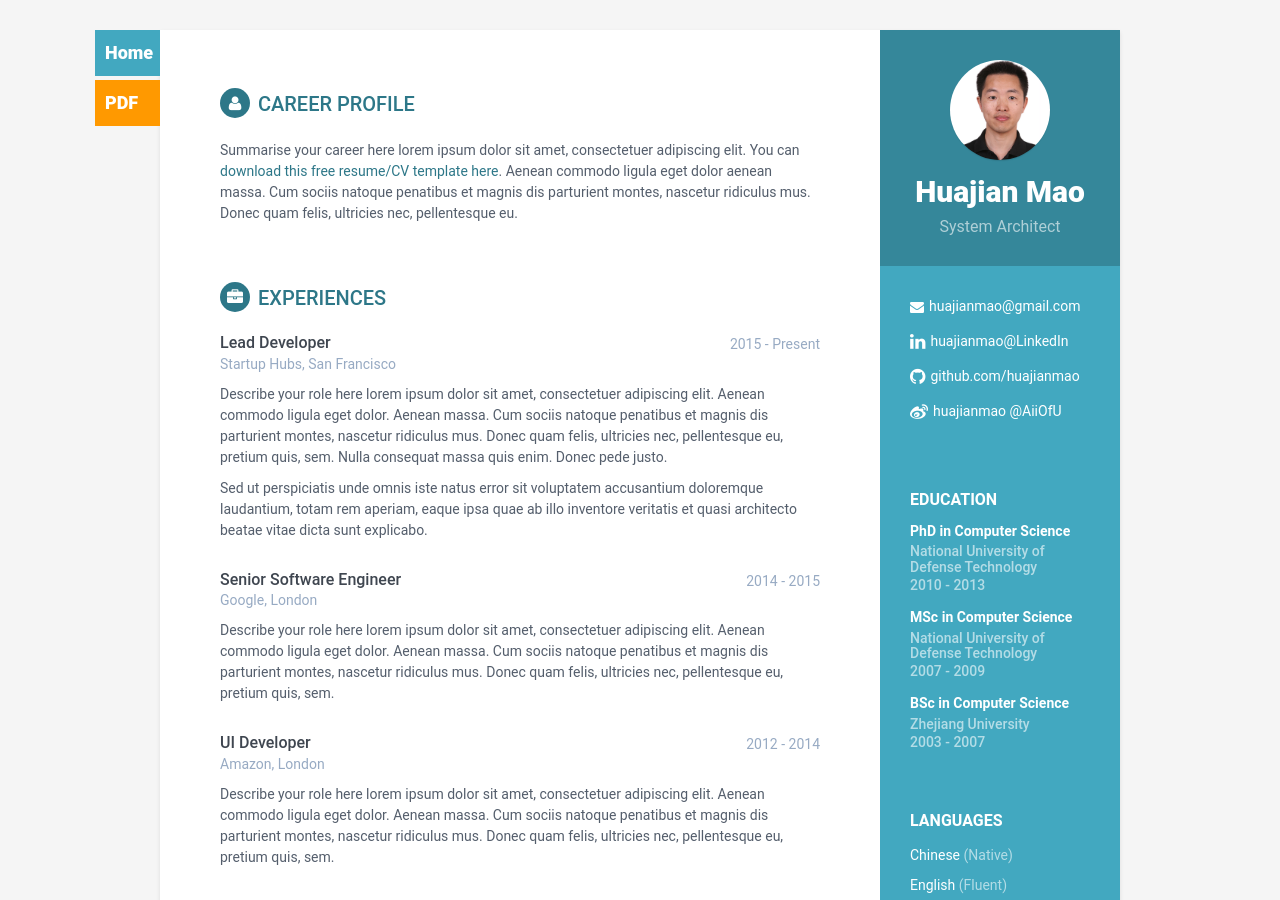
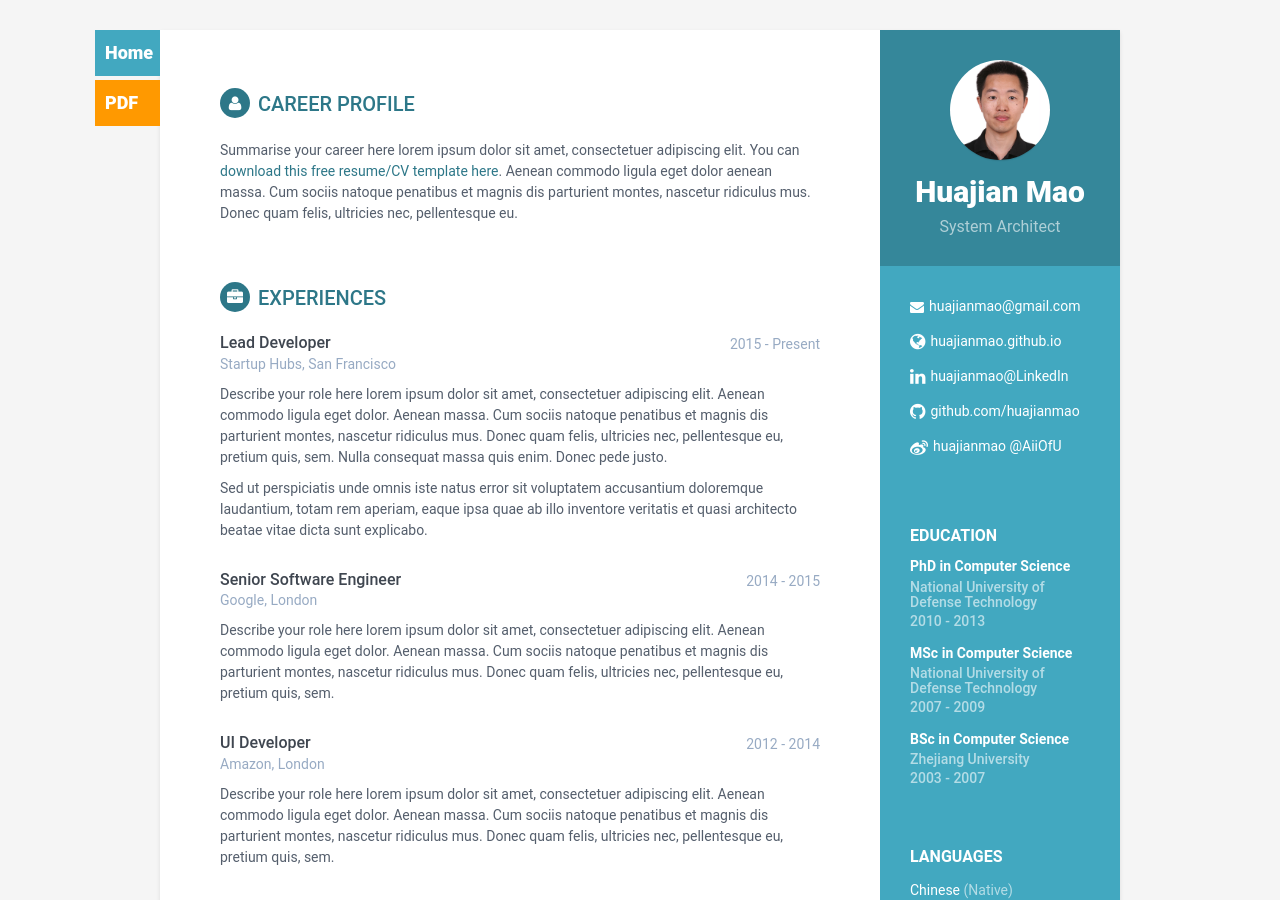
Before and after one commit to adorabler/huajianmao.github.io, a Jekyll site: the page built from cv.html, in a window 1280 px wide and 900 px high. Built offline with Jekyll 4.4.1, drawn with Linux system fonts in a browser that asks for light colours.

Commit message:
Minor revision for basic information.

```diff
--- a/_config.yml
+++ b/_config.yml
@@ -9,8 +9,8 @@
 locale                   : "zh_CN"
 title                    : "HJ's Homepage"
 title_separator          : "|"
-name                     : "Huajian Mao"
-description              : "Log my life."
+name                     : &name "Huajian Mao"
+description              : &description "Log my life."
 url                      : # the base hostname & protocol for your site e.g. "https://mmistakes.github.io"
 baseurl                  : # the subpath of your site, e.g. "/blog"
 repository               : huajianmao/huajianmao.github.io # GitHub username/repo-name e.g. "mmistakes/minimal-mistakes"
@@ -74,6 +74,9 @@ analytics:
   google:
     tracking_id          :
 
+# Site CV
+cv:
+  style: styles
 
 # Site Author
 author:
@@ -81,8 +84,9 @@ author:
   avatar           : "/assets/images/profile.png" # path of avatar image, e.g. "/assets/images/bio-photo.jpg"
   bio              : "System Architect"
   location         : "Beijing, China"
+  phone            :
   email            : huajianmao@gmail.com
-  uri              :
+  uri              : huajianmao.github.io
   bitbucket        :
   codepen          :
   dribbble         :
@@ -135,8 +139,6 @@ exclude:
   - Rakefile
   - README
   - tmp
-  - /docs # ignore Minimal Mistakes /docs
-  - /test # ignore Minimal Mistakes /test
 keep_files:
   - .git
   - .svn
--- a/_includes/cv/sidebar.html
+++ b/_includes/cv/sidebar.html
@@ -19,8 +19,8 @@
                     <li class="phone"><i class="fa fa-phone"></i><a href="tel:{{site.author.phone}}">{{site.author.phone}}</a></li>
                     {% endif %}
 
-                    {% if site.author.website %}
-                    <li class="website"><i class="fa fa-globe"></i><a href="http://{{site.author.website}}" target="_blank">{{site.author.website}}</a></li>
+                    {% if site.author.uri %}
+                    <li class="website"><i class="fa fa-globe"></i><a href="http://{{site.author.uri}}" target="_blank">{{site.author.uri}}</a></li>
                     {% endif %}
 
                     {% if site.author.linkedin %}
```
